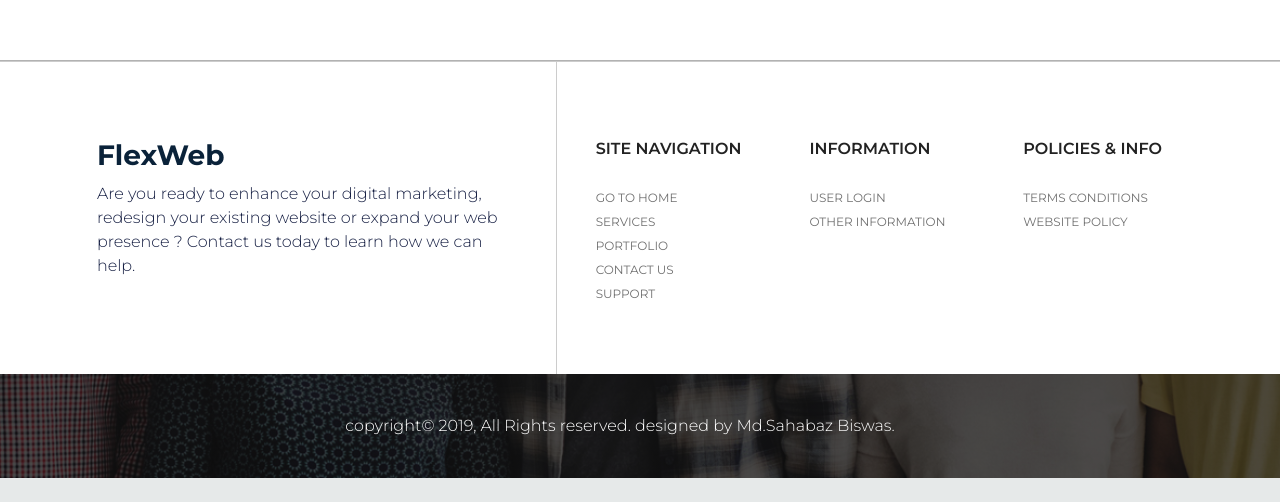
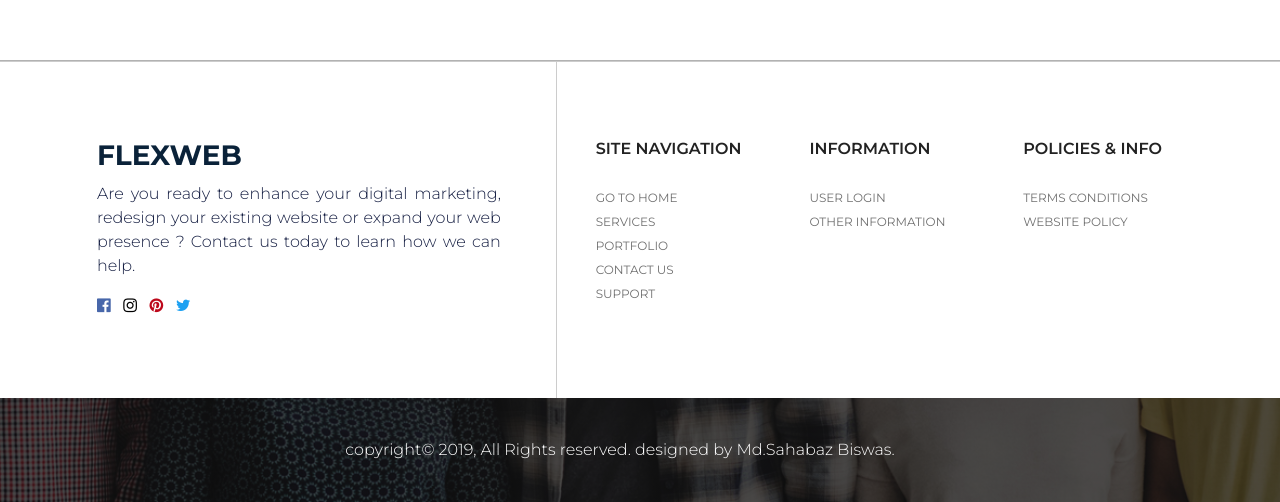
Before and after one commit to timothycollinsdev/flexweb, a plain HTML site: page support.html in a window 1280 px wide. Shown: the part 1529-2031 px from the top of the page. Before the commit the page ends 2007 px from the top, so only its background shows below. Drawn offline with nearby package versions, Linux system fonts and the light colour scheme.

```diff
--- a/support.html
+++ b/support.html
@@ -157,11 +157,20 @@
                     <div class="col-lg-5 col-sm-12 mx-auto box-1">
 
                         <!-- Content -->
-                        <h3>FlexWeb</h3>
-                        <p>Are you ready to enhance your digital marketing, redesign your existing website or expand
-                            your web presence ? Contact us
-                            today to learn how we can help.
-                        </p>
+                            <!-- Content -->
+                            <h3>FLEXWEB</h3>
+                            <p style="text-align:justify">Are you ready to enhance your digital marketing, redesign your existing website or expand
+                                your web presence ? Contact
+                                us
+                                today to learn how we can help.
+                            </p>
+                            <div class="social-icons">
+                                <a href="https://www.facebook.com/FlexWeb-700558530346731/?modal=admin_todo_tour"><i class="fa fa-facebook-official"
+                                        aria-hidden="true"></i></a>&nbsp;&nbsp;
+                                <a href="https://www.instagram.com/flexweb_/"><i class="fa fa-instagram" aria-hidden="true"></i></a>&nbsp;&nbsp;
+                                <a href="#"><i class="fa fa-pinterest" aria-hidden="true"></i></a>&nbsp;&nbsp;
+                                <a href="#"><i class="fa fa-twitter" aria-hidden="true"></i></a>
+                            </div>
                     </div>
                     <!-- Grid column -->
 
```
Also changed, not shown: about.html (+8 -2 lines), contact.html (+14 -6 lines), index.html (+14 -6 lines), portfolio.html (+14 -5 lines), services.html (+11 -2 lines).
